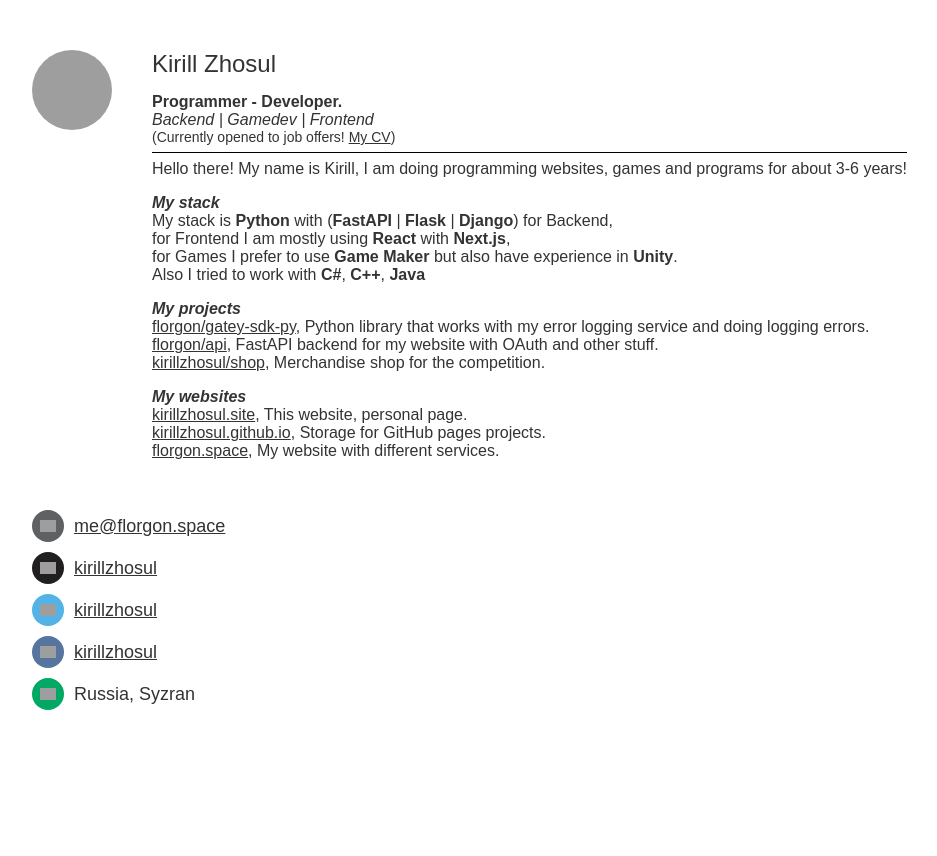
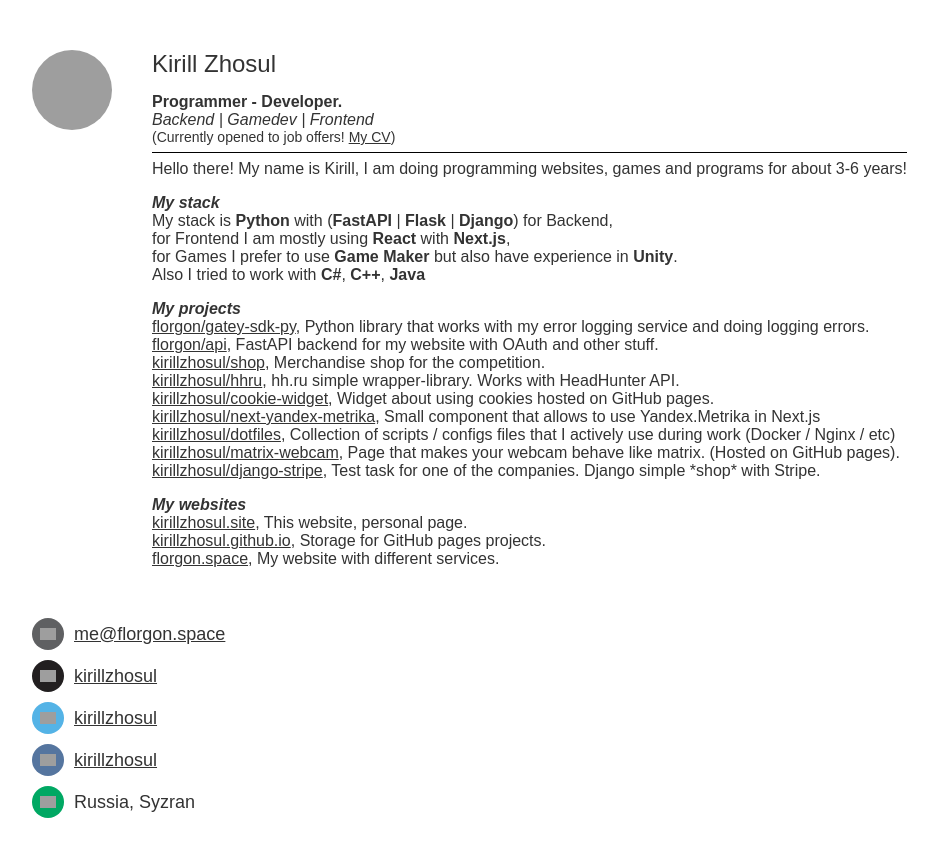
Before and after one commit to kirillzhosul/frontend, a React (Create React App) app in the folder src/: page / in a window 1280 px wide. Shown: the top 856 px of the page, without its empty margins (118-1055 px from the left). Before the commit the page ends 800 px from the top, so only its background shows below. Built offline with nearby package versions, Linux system fonts and the light colour scheme; grey boxes are pictures that could not be loaded; a web font is replaced by a local one.

Commit message:
Update HomePage.js

```diff
--- a/src/src/pages/HomePage.js
+++ b/src/src/pages/HomePage.js
@@ -61,6 +61,36 @@
                 kirillzhosul/shop
               </a>
               , Merchandise shop for the competition.
+              <br />
+              <a href="https://github.com/kirillzhosul/hhru">
+                kirillzhosul/hhru
+              </a>
+              , hh.ru simple wrapper-library. Works with HeadHunter API.
+              <br />
+              <a href="https://github.com/kirillzhosul/cookie-widget">
+                kirillzhosul/cookie-widget
+              </a>
+              , Widget about using cookies hosted on GitHub pages.
+              <br />
+              <a href="https://github.com/kirillzhosul/next-yandex-metrika">
+                kirillzhosul/next-yandex-metrika
+              </a>
+              , Small component that allows to use Yandex.Metrika in Next.js
+              <br />
+              <a href="https://github.com/kirillzhosul/dotfiles">
+                kirillzhosul/dotfiles
+              </a>
+              , Collection of scripts / configs files that I actively use during work (Docker / Nginx / etc)
+              <br />
+              <a href="https://github.com/kirillzhosul/matrix-webcam">
+                kirillzhosul/matrix-webcam
+              </a>
+              , Page that makes your webcam behave like matrix. (Hosted on GitHub pages).
+              <br />
+              <a href="https://github.com/kirillzhosul/django-stripe">
+                kirillzhosul/django-stripe
+              </a>
+              , Test task for one of the companies. Django simple *shop* with Stripe.
             </p>
 
             <br />
```
